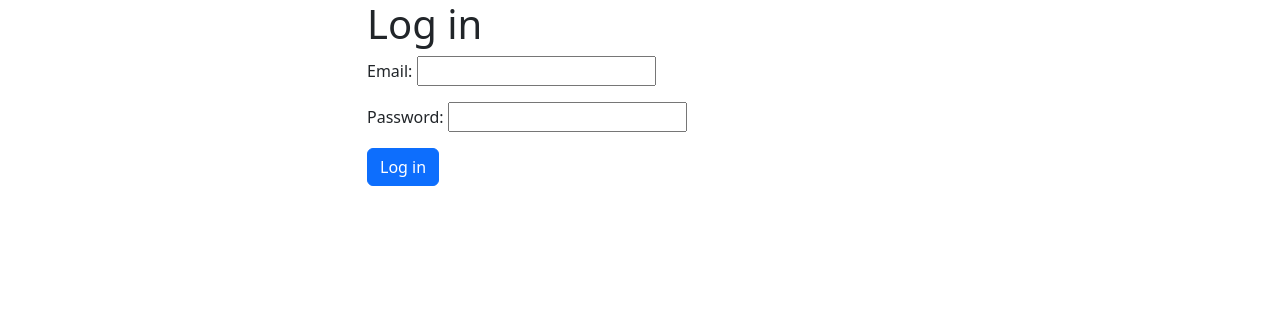
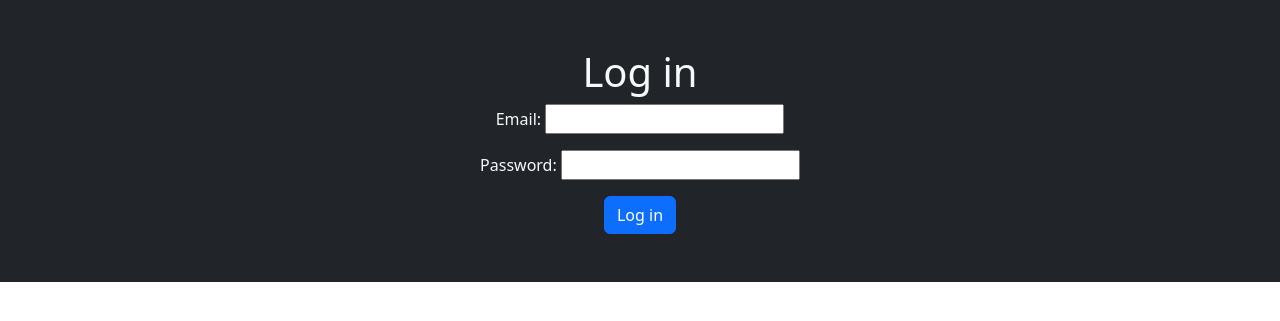
Before and after one commit to yc-7/AYMSKYT, a Django app: page /log_in/ in a window 1280 px wide. Shown: the top 321 px of the page. Run offline with Django 4.2, Linux system fonts and the light colour scheme; parts of the project's set-up code (start-up, migrations or seed data) failed here and were passed over.

Commit message:
Fix login html

```diff
--- a/minted/templates/login.html
+++ b/minted/templates/login.html
@@ -1,5 +1,6 @@
 {% extends 'base.html' %}
 {% block content %}
+<section class="bg-dark text-light p-5 text-center">
   <div class="container">
     <div class="row">
       <div class="col-sm-12 col-md-6 offset-md-3">
@@ -16,4 +17,5 @@
       </div>
     </div>
   </div>
+</section>
 {% endblock %}
```
Lines whose indentation alone changed are shown as unchanged.
